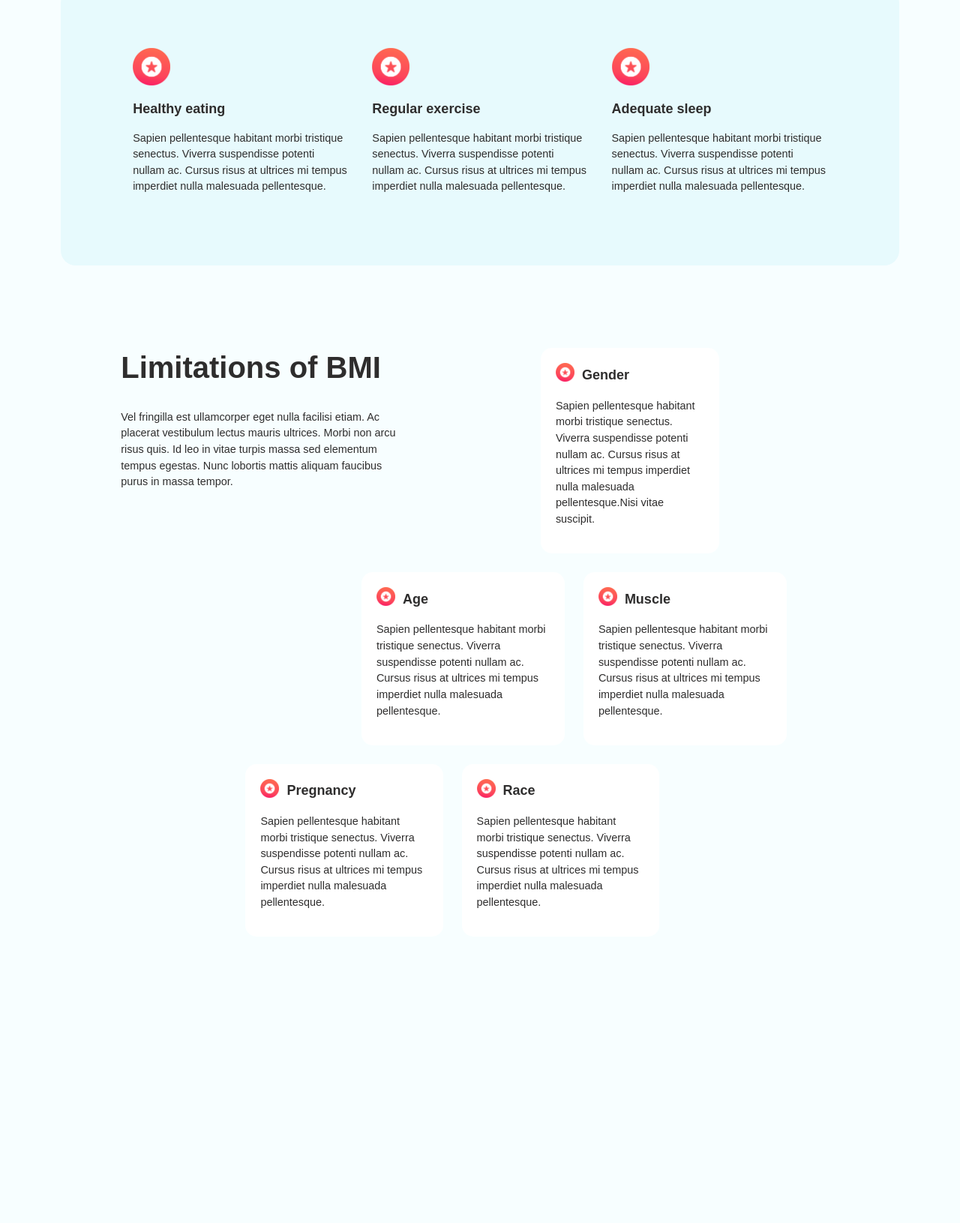
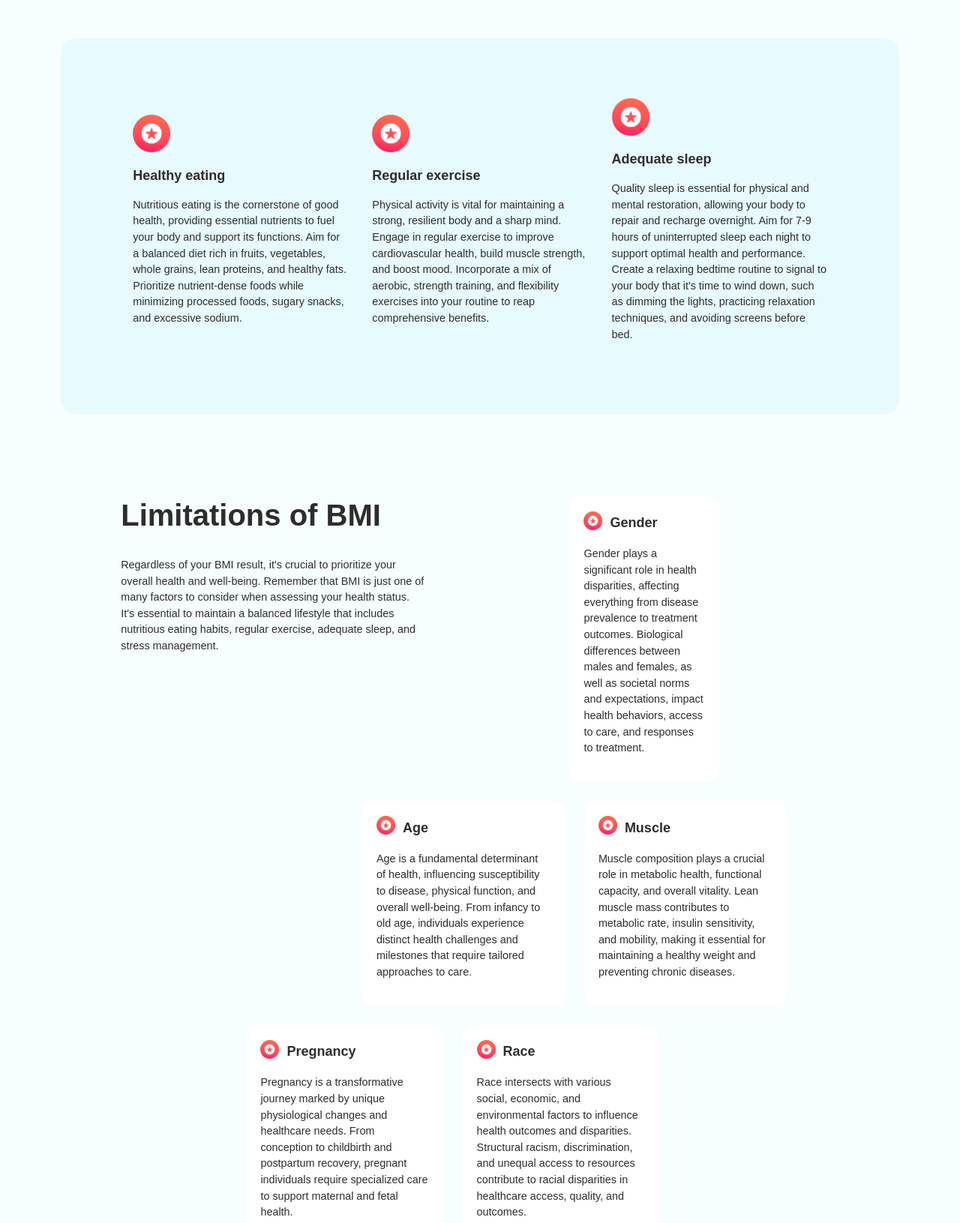
Before and after one commit to Ridlinxxz/Body-max-page, a plain HTML site: page index.html in a window 1280 px wide. Shown: the part 1133-2764 px from the top of the page at 75% size. Before the commit the page ends 2470 px from the top, so only its background shows below. Drawn offline with Linux system fonts and the light colour scheme.

Commit message:
(adding more)

```diff
--- a/index.html
+++ b/index.html
@@ -11,9 +11,12 @@
         <div class="div1">
             <div class="body">
                 <h1>Body Mass Index Calculator</h1>
-                <p class="longwords">Lorem ipsum dolor sit amet, consectetur adipiscing elit, sed do eiusmod tempor incididunt
-                ut labore et dolore magna aliqua. Vel turpis nunc eget lorem dolor sed. Sit amet consectetur
-                adipiscing elit duis tristique sollicitudin nibh.
+                <p class="longwords">Welcome to our BMI calculator, your personal tool for assessing your
+                    body mass index (BMI) and gaining insights into your health.
+                    Understanding your BMI is crucial for maintaining a healthy weight and lifestyle.
+                    Whether you're aiming to lose weight, stay in shape, or simply curious about your
+                    current status, our BMI calculator is here to provide you with accurate results and
+                    helpful guidance.
                 </p>
             </div>
             <div class="details">
@@ -54,30 +57,24 @@
             </div>
             <div class="bmi">
                 <h2>What your BMI result means</h2>
-                <p class="longwords2">Sit amet porttitor eget dolor morbi non arcu. Justo donec enim diam vulputate.
-                    Mauris pharetra et ultrices neque. Egestas congue quisque egestas diam in arcu cursus euismod quis.
-                    Vel fringilla est ullamcorper eget nulla facilisi etiam. Ac placerat vestibulum lectus mauris ultrices.
-                    Morbi non arcu risus quis. Id leo in vitae turpis massa.</p>
+                <p class="longwords2">BMI is a measure of body fat based on your weight and height. It's a widely used indicator to assess whether your weight falls within a healthy range relative to your height. While BMI doesn't directly measure body fat, it's a useful screening tool for identifying potential health risks associated with being underweight, overweight, or obese.</p>
             </div>
         </div>
         <div class="div3">
             <div class="healthy">
                 <img class="crypto1" src="image/crypto.png" alt="">
                 <h3>Healthy eating</h3>
-                <p>Sapien pellentesque habitant morbi tristique senectus. Viverra suspendisse potenti nullam ac.
-                    Cursus risus at ultrices mi tempus imperdiet nulla malesuada pellentesque. </p>
+                <p>Nutritious eating is the cornerstone of good health, providing essential nutrients to fuel your body and support its functions. Aim for a balanced diet rich in fruits, vegetables, whole grains, lean proteins, and healthy fats. Prioritize nutrient-dense foods while minimizing processed foods, sugary snacks, and excessive sodium. </p>
             </div>
             <div class="regular">
                 <img class="crypto1" src="image/crypto.png" alt="">
                 <h3>Regular exercise</h3>
-                <p>Sapien pellentesque habitant morbi tristique senectus. Viverra suspendisse potenti nullam ac.
-                    Cursus risus at ultrices mi tempus imperdiet nulla malesuada pellentesque. </p>
+                <p>Physical activity is vital for maintaining a strong, resilient body and a sharp mind. Engage in regular exercise to improve cardiovascular health, build muscle strength, and boost mood. Incorporate a mix of aerobic, strength training, and flexibility exercises into your routine to reap comprehensive benefits. </p>
             </div>
             <div class="adequate">
                 <img class="crypto1" src="image/crypto.png" alt="">
                 <h3>Adequate sleep</h3>
-                <p>Sapien pellentesque habitant morbi tristique senectus. Viverra suspendisse potenti nullam ac.
-                    Cursus risus at ultrices mi tempus imperdiet nulla malesuada pellentesque. </p>
+                <p>Quality sleep is essential for physical and mental restoration, allowing your body to repair and recharge overnight. Aim for 7-9 hours of uninterrupted sleep each night to support optimal health and performance. Create a relaxing bedtime routine to signal to your body that it's time to wind down, such as dimming the lights, practicing relaxation techniques, and avoiding screens before bed.</p>
             </div>
         </div>
         <div class="div4">
@@ -86,18 +83,14 @@
                     <h2 class="limitation">
                     Limitations of BMI
                     </h2>
-                    <p class="longwords3">Vel fringilla est ullamcorper eget nulla facilisi etiam.
-                    Ac placerat vestibulum lectus mauris ultrices. Morbi non arcu risus quis.
-                    Id leo in vitae turpis massa sed elementum tempus egestas. Nunc lobortis
-                    mattis aliquam faucibus purus in massa tempor.</p>
+                    <p class="longwords3">Regardless of your BMI result, it's crucial to prioritize your overall health and well-being. Remember that BMI is just one of many factors to consider when assessing your health status. It's essential to maintain a balanced lifestyle that includes nutritious eating habits, regular exercise, adequate sleep, and stress management.</p>
                 </div>
                 <div class="gender">
                     <div class="float">
                         <img class="crypto" src="image/crypto.png" alt="">
                         <h3 class="gen">Gender</h3>
                     </div>
-                    <p class="longwords4">Sapien pellentesque habitant morbi tristique senectus. Viverra suspendisse potenti nullam ac.
-                    Cursus risus at ultrices mi tempus imperdiet nulla malesuada pellentesque.Nisi vitae suscipit.</p>
+                    <p class="longwords4">Gender plays a significant role in health disparities, affecting everything from disease prevalence to treatment outcomes. Biological differences between males and females, as well as societal norms and expectations, impact health behaviors, access to care, and responses to treatment. </p>
                 </div>
             </div>
             <div class="line2">
@@ -106,16 +99,14 @@
                         <img class="crypto" src="image/crypto.png" alt="">
                         <h3 class="ag">Age</h3>
                     </div>
-                    <p class="lonwords4">Sapien pellentesque habitant morbi tristique senectus. Viverra suspendisse potenti nullam ac.
-                    Cursus risus at ultrices mi tempus imperdiet nulla malesuada pellentesque. </p>
+                    <p class="lonwords4">Age is a fundamental determinant of health, influencing susceptibility to disease, physical function, and overall well-being. From infancy to old age, individuals experience distinct health challenges and milestones that require tailored approaches to care. </p>
                 </div>
                 <div class="muscle">
                     <div class="float3">
                         <img class="crypto" src="image/crypto.png" alt="">
                         <h3 class="mus">Muscle</h3>
                     </div>
-                    <p>Sapien pellentesque habitant morbi tristique senectus. Viverra suspendisse potenti nullam ac.
-                    Cursus risus at ultrices mi tempus imperdiet nulla malesuada pellentesque. </p>
+                    <p>Muscle composition plays a crucial role in metabolic health, functional capacity, and overall vitality. Lean muscle mass contributes to metabolic rate, insulin sensitivity, and mobility, making it essential for maintaining a healthy weight and preventing chronic diseases.  </p>
                 </div>
             </div>
             <div class="line3">
@@ -124,16 +115,14 @@
                         <img class="crypto" src="image/crypto.png" alt="">
                         <h3 class="preg">Pregnancy</h3>
                     </div>
-                    <p>Sapien pellentesque habitant morbi tristique senectus. Viverra suspendisse potenti nullam ac.
-                    Cursus risus at ultrices mi tempus imperdiet nulla malesuada pellentesque. </p>
+                    <p>Pregnancy is a transformative journey marked by unique physiological changes and healthcare needs. From conception to childbirth and postpartum recovery, pregnant individuals require specialized care to support maternal and fetal health. </p>
                 </div>
                 <div class="race">
                     <div class="float5">
                         <img class="crypto" src="image/crypto.png" alt="">
                         <h3 class="ra">Race</h3>
                     </div>
-                    <p>Sapien pellentesque habitant morbi tristique senectus. Viverra suspendisse potenti nullam ac.
-                    Cursus risus at ultrices mi tempus imperdiet nulla malesuada pellentesque. </p>
+                    <p>Race intersects with various social, economic, and environmental factors to influence health outcomes and disparities. Structural racism, discrimination, and unequal access to resources contribute to racial disparities in healthcare access, quality, and outcomes. </p>
                 </div>
             </div>
         </div>
--- a/style.css
+++ b/style.css
@@ -299,7 +299,7 @@ h2 {
 .hbox {
     height: 55px;
     padding: 15px 10px 20px 90px;
-    width: 120px;
+    width: 130px;
 }
 .enter {
     font-size: 0.7rem;
```
